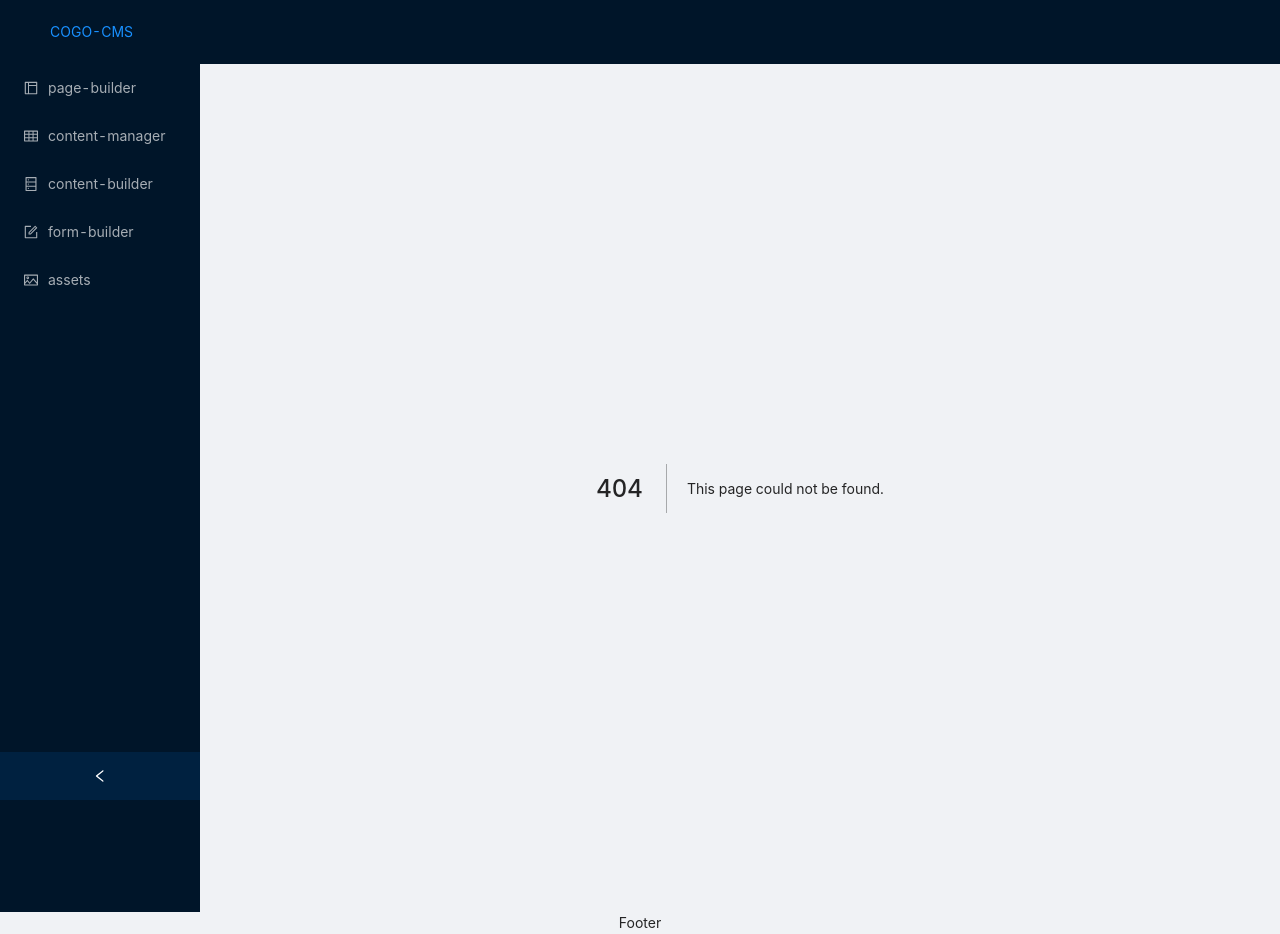
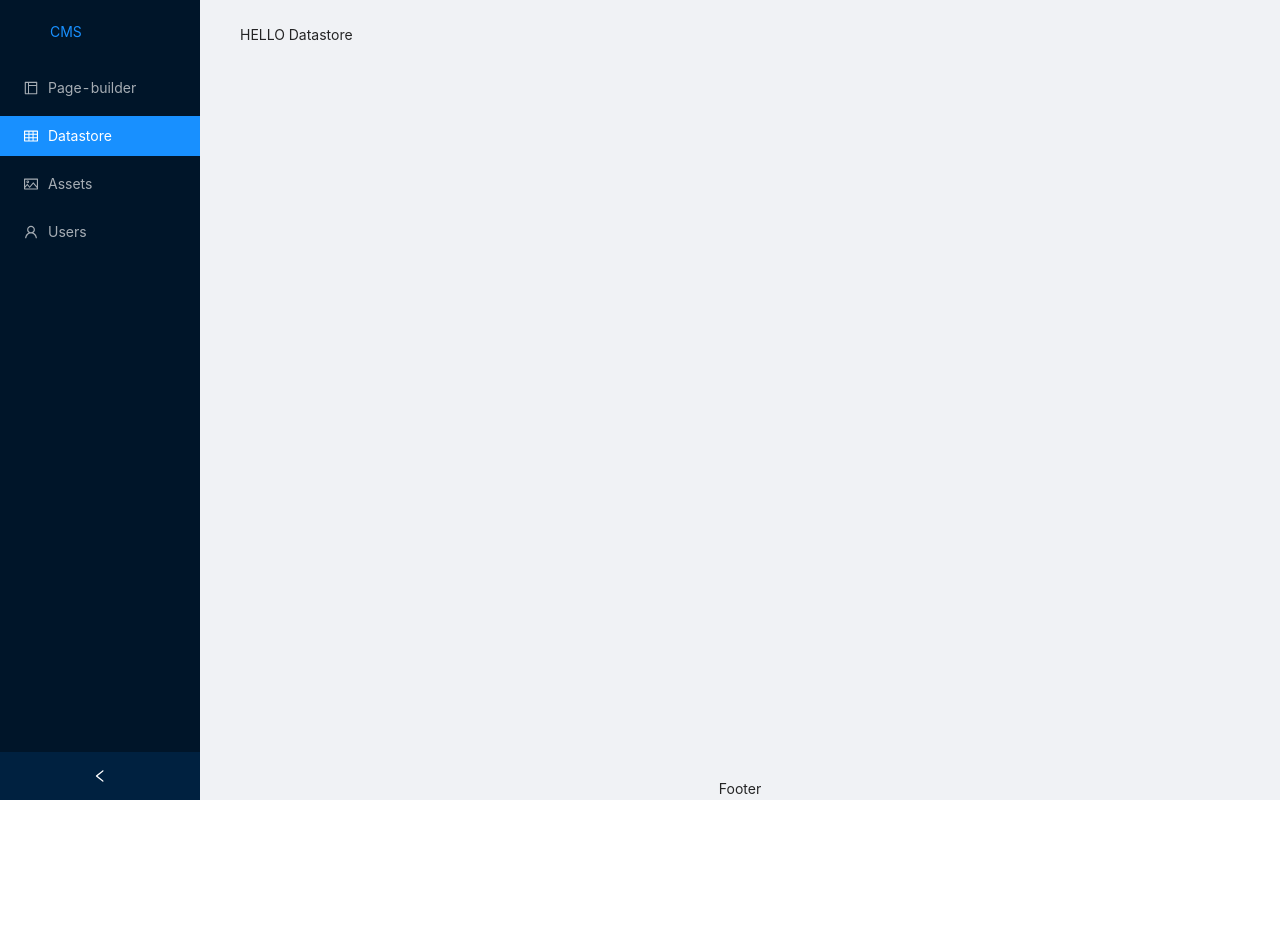
Before and after one commit to simranjitsingh3720/CMS, a Next.js app: page /admin/datastore in a window 1280 px wide. Before the commit this address had no page. After the commit the page ends 800 px from the top, so only its background shows below. Built offline with nearby package versions, Linux system fonts and the light colour scheme.

Commit message:
design folder structure for layout

```diff
--- /dev/null
+++ b/pages/admin/assets/index.js
@@ -0,0 +1,5 @@
+import React from 'react';
+
+const index = () => <div>ASSESTS</div>;
+
+export default index;
--- /dev/null
+++ b/pages/admin/datastore/index.js
@@ -0,0 +1,5 @@
+import React from 'react';
+
+const index = () => <div>HELLO Datastore</div>;
+
+export default index;
--- a/pages/index.js
+++ b/pages/index.js
@@ -1 +1 @@
-export { default } from '../ui/page-components/Home/index';
+export { default } from '../ui/page-components/home/index';
--- a/ui/page-components/components/layout/content.js
+++ b/ui/page-components/components/layout/content.js
@@ -1,26 +1,10 @@
-import React, { useEffect, useState } from 'react';
-// import { Breadcrumb } from 'antd';
+import React from 'react';
 import { Content } from 'antd/lib/layout/layout';
-import { useRouter } from 'next/router';
 
-React.useLayoutEffect = React.useEffect;
-
-function PageContent({ children = null }) {
-  const Router = useRouter();
-  const [paths, setPaths] = useState([]);
-
-  useEffect(() => {
-    const pathName = Router.pathname.split('/');
-    setPaths(pathName);
-  }, []);
-
+function PageContent({ children }) {
   return (
     <Content style={{ margin: '0 16px' }}>
-      {/* <Breadcrumb style={{ margin: '16px 0' }}>
-        {paths.map((path) => (
-          <Breadcrumb.Item key={path}>{path}</Breadcrumb.Item>
-        ))}
-      </Breadcrumb> */}
+
       <div
         className="site-layout-background"
         style={{ padding: 24, minHeight: 360 }}
--- a/ui/page-components/components/layout/layout.js
+++ b/ui/page-components/components/layout/layout.js
@@ -7,15 +7,15 @@ const { Header, Footer } = Layout;
 
 function PageLayout({ children = null }) {
   return (
-    <Layout style={{ minHeight: '100vh' }}>
-      <Header className="site-layout-background" style={{ color: 'white' }}>
-        <Link href="/">COGO-CMS</Link>
-      </Header>
+    <Layout style={{ minHeight: '100vh' }} hasSider>
+
+      <Sidebar />
+
       <Layout className="site-layout">
-        <Sidebar />
         <Content style={{ textAlign: 'center' }}>{children}</Content>
+        <Footer style={{ textAlign: 'center', padding: 0 }}>Footer</Footer>
+
       </Layout>
-      <Footer style={{ textAlign: 'center', padding: 0 }}>Footer</Footer>
     </Layout>
   );
 }
--- a/ui/page-components/components/layout/sideNavContent.js
+++ b/ui/page-components/components/layout/sideNavContent.js
@@ -1,31 +1,28 @@
 import {
-  LayoutOutlined, TableOutlined, PictureOutlined, FormOutlined, DatabaseOutlined,
+  LayoutOutlined, TableOutlined, PictureOutlined, UserOutlined,
 } from '@ant-design/icons';
 
 const navData = [{
-  name: 'page-builder',
-  path: '/page-builder',
+  name: 'Page-builder',
+  path: '/admin/page-builder',
   icon: <LayoutOutlined />,
 }, {
-  name: 'content-manager',
-  path: '/content-manager',
+  name: 'Datastore',
+  path: '/admin/datastore',
   icon: <TableOutlined />,
 },
 {
-  name: 'content-builder',
-  path: '/content-builder',
-  icon: <DatabaseOutlined />,
+  name: 'Assets',
+  path: '/admin/assets',
+  icon: <PictureOutlined />,
+
 },
 {
-  name: 'form-builder',
-  path: '/form-builder',
-  icon: <FormOutlined />,
+  name: 'Users',
+  path: '/admin/users',
+  icon: <UserOutlined />,
+
 },
-{
-  name: 'assets',
-  path: '/assets',
-  icon: <PictureOutlined />
-  ,
-},
+
 ];
 export default navData;
--- a/ui/page-components/components/layout/sider.js
+++ b/ui/page-components/components/layout/sider.js
@@ -3,6 +3,8 @@ import { useState } from 'react';
 import Link from 'next/link';
 import { useRouter } from 'next/router';
 import navData from './sideNavContent';
+
+const { Header } = Layout;
 
 function PageSider() {
   const Router = useRouter();
@@ -13,8 +15,19 @@ function PageSider() {
     setCollapsed(isCollapsed);
   };
   return (
-    <Sider collapsible collapsed={collapsed} onCollapse={onCollapse}>
+    <Sider
+      collapsible
+      collapsed={collapsed}
+      onCollapse={onCollapse}
+      style={{
+        overflow: 'auto',
+        height: '100vh',
+      }}
+    >
       <Menu theme="dark" mode="inline" selectedKeys={Router.pathname}>
+        <Header className="site-layout-background" style={{ color: 'white' }}>
+          <Link href="/">CMS</Link>
+        </Header>
 
         {navData.map((data) => (
           <Menu.Item key={data.path} icon={data.icon}>
```
Also changed, not shown: pages/admin/datastore/content-builder/index.js (renamed from pages/content-builder/index.js).
